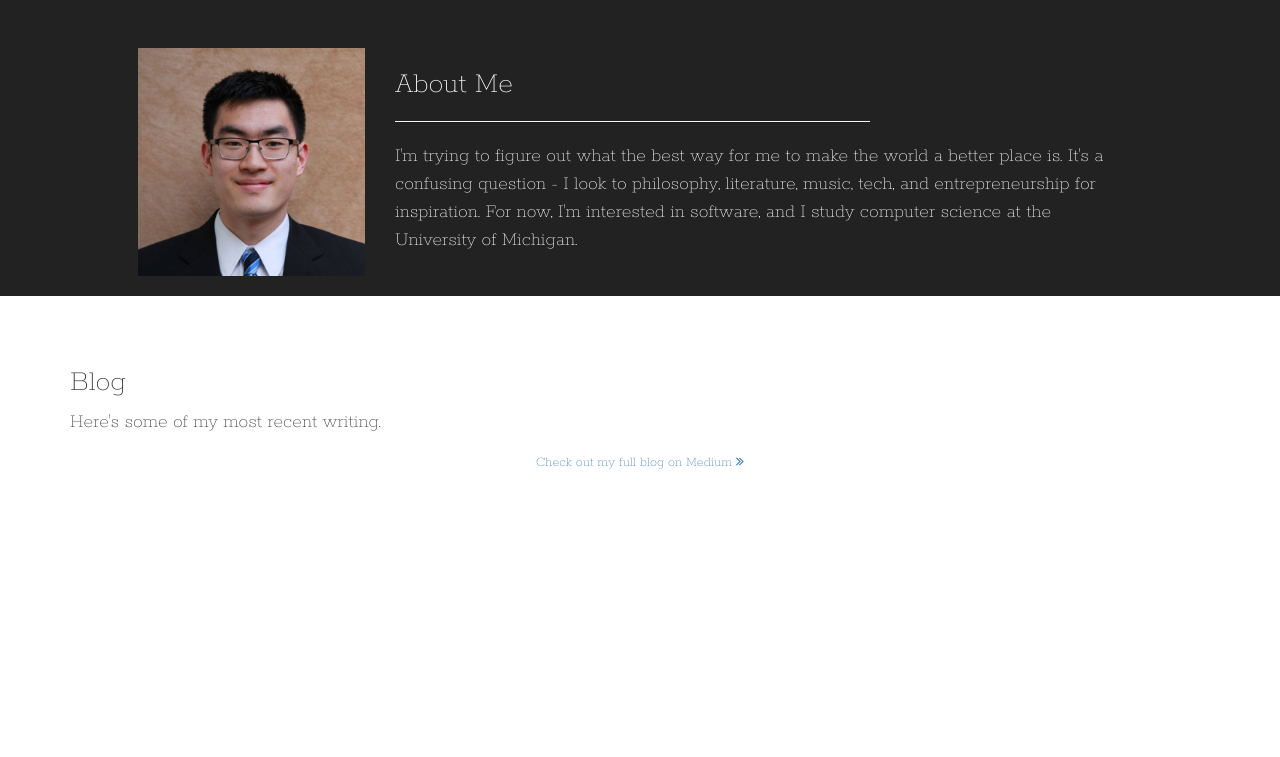
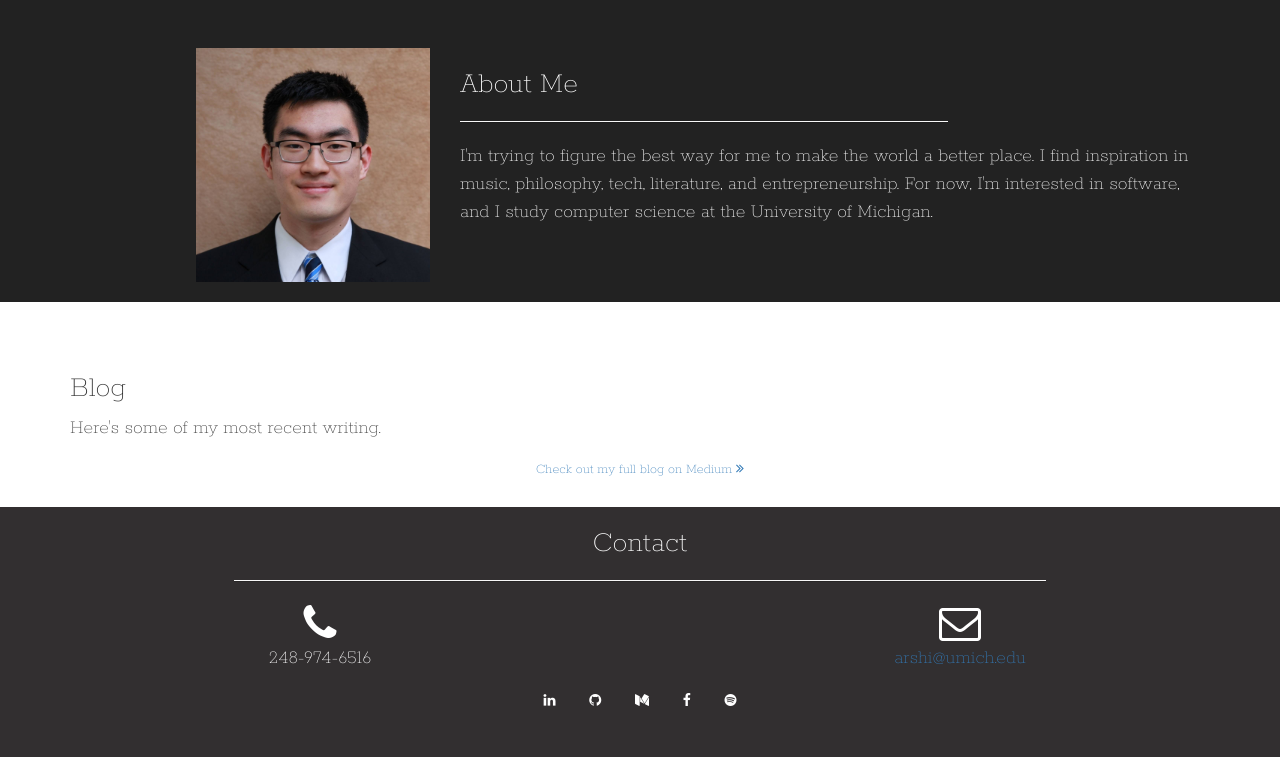
Before and after one commit to arthurs97/arthurs97.github.io, a plain HTML site: page index.html in a window 1280 px wide. Shown: the part 802-1559 px from the top of the page. Before the commit the page ends 1302 px from the top, so only its background shows below. Drawn offline with nearby package versions, Linux system fonts and the light colour scheme; no server answers.

Commit message:
finished footer

```diff
--- a/blog.js
+++ b/blog.js
@@ -25,8 +25,8 @@ $(document).ready(function() {
 
                 //TODO: enforce image sizing
                 output += '<div class="blog-element"><img class="img-responsive" src="' + src + '" width="360px" height="240px"></div></header>';
-                output += '<div class="blog-content"><h4><a href="' + item.link + '">' + item.title + "</a></h4>";
-                output += '<div class="post-meta"><span>By ' + item.author + "</span></div>";
+                output += '<div class="blog-content"><h4><em><a href="' + item.link + '">' + item.title + "</a></em></h4>";
+                output += '<div class="post-meta"><em><span>By ' + item.author + "</span></em></div>";
 
                 var yourString = item.description.replace(/<img[^>]*>/g, ""); //replace with your string.
                 var maxLength = 120; // maximum number of characters to extract
--- a/index.html
+++ b/index.html
@@ -16,7 +16,7 @@
 </head>
 
 
-<body id="page-top">
+<body>
 
 <!--Navbar-->
 <nav class="navbar navbar-inverse navbar-fixed-top">
@@ -40,7 +40,7 @@
             </ul>
             <ul class="nav navbar-nav navbar-right">
                 <li><a href="#"><i class="fa fa-handshake-o" aria-hidden="true"></i>    Recruiting</a></li>
-        <li><a href="#"><i class="fa fa-envelope-open-o" aria-hidden="true"></i>    Contact</a></li>
+                <li><a href="#contact"><i class="fa fa-envelope-open-o" aria-hidden="true"></i>    Contact</a></li>
             </ul>
         </div>
     </div>
@@ -49,13 +49,13 @@
 
 <!-- Header -->
 <header id="banner">
-    <div class="header-content">
+    <div class="container">
         <div class="row">
           <div id="landingContent">
             <h1 class="heading">Arthur Shi</h1>
             <h3>Lover of <span id="loverOf">life</span>.</h3>
             <hr>
-            <p>Welcome to my personal site! Have a look around, get to know me a bit, and don't hesitate to get in touch.</p>
+            <p>Hey, welcome! Have a look around, get to know me a bit, and don't hesitate to get in touch.</p>
           </div>
         </div>
     </div>
@@ -64,14 +64,16 @@
 
 <!-- About -->
 <section class="bg-primary" id="about">
-    <div class="row container">
+<div class="container">
+    <div class="row">
         <div class="col-xs-4 container">
             <img src="img/portrait.JPG" alt="Me!" id="portrait" align="right">
         </div>
         <div class="col-xs-8" id="about-text">
             <h2 class="section-heading">About Me</h2>
             <hr align="left">
-            <p>I'm trying to figure out what the best way for me to make the world a better place is. It's a confusing question - I look to philosophy, literature, music, tech, and entrepreneurship for inspiration. For now, I'm interested in software, and I study computer science at the University of Michigan.</p>
+            <p>I'm trying to figure the best way for me to make the world a better place. I find inspiration in music, philosophy, tech, literature, and entrepreneurship. For now, I'm interested in software, and I study computer science at the University of Michigan.</p>
+        </div>
     </div>
 </div>
 </section>
@@ -93,6 +95,39 @@
 </section>
 <!-- End blog-->
 
+<contactFooter id="contact">
+    <div class="container contact">
+        <div class="text-center">
+            <h2 class="section-heading">Contact</h2>
+            <hr class="primary">
+        </div>
+        <div class="row text-center">
+            <div class="col-xs-6">
+                <i class="fa fa-phone fa-3x sr-contact"></i>
+                <p>248-974-6516</p>
+            </div>
+            <div class="col-xs-6">
+                <i class="fa fa-envelope-o fa-3x sr-contact"></i>
+                <p><a href="mailto:arshi@umich.edu">arshi@umich.edu</a></p>
+            </div>
+        </div>
+    </div>
+</contactFooter>
+<footer id="footer">
+    <div class="footer-social-icons container">
+    <div class="col-xs-12">
+        <ul class="social-icons">
+            <a class="fa fa-linkedin" href="https://www.linkedin.com/in/arthur-shi/"> </a>
+            <a class="fa fa-github" href="https://github.com/arthurs97"> </a>
+            <a class="fa fa-medium" href="https://medium.com/@arthurshi"> </a>
+            <a class="fa fa-facebook" href="https://www.facebook.com/arthurkshi"> </a>
+            <a class="fa fa-spotify" href="https://open.spotify.com/user/12101008677"> </a>
+        </ul>
+    </div>
+    </div>
+</footer>
+
+
 <!-- Scripts -->
 <!--jQuery-->
 <script src="https://code.jquery.com/jquery-3.2.1.min.js" integrity="sha256-hwg4gsxgFZhOsEEamdOYGBf13FyQuiTwlAQgxVSNgt4=" crossorigin="anonymous"></script>
--- a/style.css
+++ b/style.css
@@ -5,6 +5,9 @@ html {
 body {
   	font-family: 'Rokkitt', serif;
   	height: 100%;
+  	margin: 0;
+  	padding: 0;
+  	width: 100%;
 }
 
 .heading {
@@ -75,6 +78,58 @@ section {
 	width: 65%;
 }
 
-/*#blog {
-	background-color: #282828;
-}*/
+.contact {
+	background-color: #322f30;
+	color: #fff;
+	margin: auto;
+	width: 100%;
+}
+
+footer {
+	background-color: #322f30;
+	padding-bottom: 30px;
+	text-align: center;
+}
+
+.footer-social-icons {
+    display: inline-block;
+    text-align: center;
+    padding: 0;
+    vertical-align: middle;
+}
+
+.social-icons {
+    vertical-align: middle;
+    padding: 0;
+}
+
+.social-icons a {
+    color: #fff;
+    text-decoration: none;
+}
+
+footer .fa {
+	padding:10px 15px;
+    -o-transition:.5s;
+    -ms-transition:.5s;
+    -moz-transition:.5s;
+    -webkit-transition:.5s;
+    transition: .5s;
+    background-color: #322f30;
+}
+
+.fa-linkedin:hover {
+    background-color: #0073a4;
+}
+.fa-medium:hover {
+    background-color: #3CB371;
+}
+.fa-facebook:hover {
+    background-color: #3d5b99;
+}
+.fa-github:hover {
+	background-color: #525252;
+}
+.fa-spotify:hover {
+	background-color: #84bd00;
+}
```
Lines whose indentation alone changed are shown as unchanged.
